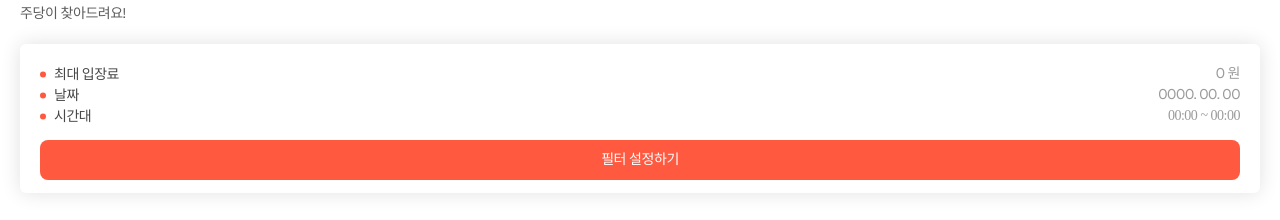
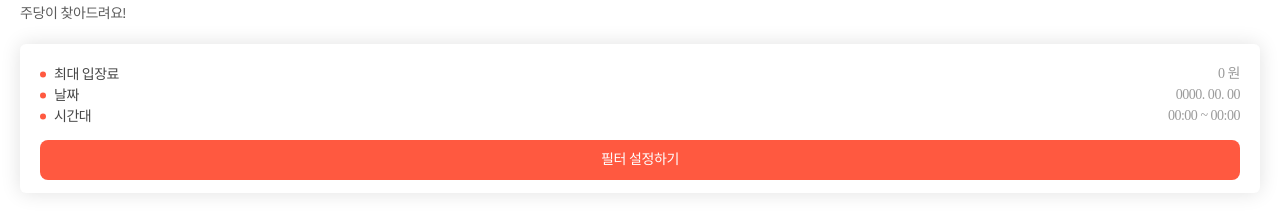
Before and after one commit to skkuding/joodang, a Next.js app in the folder apps/frontend/: page /find in a window 1280 px wide. Shown: the part 190-410 px from the top of the page. Built offline with nearby package versions, Linux system fonts and the light colour scheme; no server answers; a web font is replaced by a local one.

Commit message:
chore(fe): change css

```diff
--- a/apps/frontend/app/(main)/find/page.tsx
+++ b/apps/frontend/app/(main)/find/page.tsx
@@ -86,15 +86,15 @@ export default function BarPage() {
                 height={6}
                 className="mr-2"
               />
-              <p className="text-color-neutral-30 font-sans text-sm font-normal leading-[150%] tracking-[-0.48px]">
+              <p className="text-color-neutral-30 text-sm font-normal leading-[150%] tracking-[-0.48px]">
                 최대 입장료
               </p>
               {!isFilterSet ? (
-                <p className="text-color-neutral-70 ml-auto font-sans text-sm font-normal not-italic leading-[140%] tracking-[-0.48px]">
+                <p className="text-color-neutral-70 ml-auto text-sm font-normal not-italic leading-[140%] tracking-[-0.48px]">
                   0 원
                 </p>
               ) : (
-                <p className="text-color-common-0 ml-auto font-['Pretendard'] text-sm font-normal leading-normal">
+                <p className="text-color-common-0 ml-auto text-sm font-normal leading-normal">
                   {formatWithComma(filterValue.maxFee)} 원
                 </p>
               )}
@@ -107,15 +107,15 @@ export default function BarPage() {
                 height={6}
                 className="mr-2"
               />
-              <p className="text-color-neutral-30 font-sans text-sm font-normal leading-[150%] tracking-[-0.48px]">
+              <p className="text-color-neutral-30 text-sm font-normal leading-[150%] tracking-[-0.48px]">
                 날짜
               </p>
               {!isFilterSet ? (
-                <p className="text-color-neutral-70 ml-auto font-sans text-sm font-normal not-italic leading-[140%] tracking-[-0.48px]">
+                <p className="text-color-neutral-70 ml-auto text-sm font-normal not-italic leading-[140%] tracking-[-0.48px]">
                   0000. 00. 00
                 </p>
               ) : (
-                <p className="text-color-common-0 ml-auto font-['Pretendard'] text-sm font-normal leading-normal">
+                <p className="text-color-common-0 ml-auto text-sm font-normal leading-normal">
                   {formatDateDash2Point(filterValue.days)}
                 </p>
               )}
@@ -128,7 +128,7 @@ export default function BarPage() {
                 height={6}
                 className="mr-2"
               />
-              <p className="text-color-neutral-30 font-sans text-sm font-normal leading-[150%] tracking-[-0.48px]">
+              <p className="text-color-neutral-30 text-sm font-normal leading-[150%] tracking-[-0.48px]">
                 시간대
               </p>
               {!isFilterSet ? (
@@ -144,7 +144,7 @@ export default function BarPage() {
           </div>
           <button className="text-color-common-100 flex h-10 w-full items-center justify-center rounded-md bg-[#FF5940]">
             <p
-              className="font-sans text-[14px] font-medium leading-[140%] tracking-[-0.42px]"
+              className="text-[14px] font-medium leading-[140%] tracking-[-0.42px]"
               onClick={() => {
                 setFilterOpen(true);
                 return;
--- a/apps/frontend/app/(main)/reservation-check-page/page.tsx
+++ b/apps/frontend/app/(main)/reservation-check-page/page.tsx
@@ -1,3 +1,5 @@
+import { AuthSheet } from "@/app/components/AuthSheet";
+// import { safeFetcher } from "@/lib/utils";
 import Checkbox from "@/public/icons/orangeCheckbox.svg";
 import Image from "next/image";
 import ReservationCard from "./components/ReservationCard";
@@ -12,6 +14,7 @@ export default function ReservationCheckPage() {
   // console.log("페이로드: ", payload);
   return (
     <div className="mt-[60px] px-5">
+      <AuthSheet />
       <div className="mb-[30px]">
         <Image
           src={Checkbox}
```
